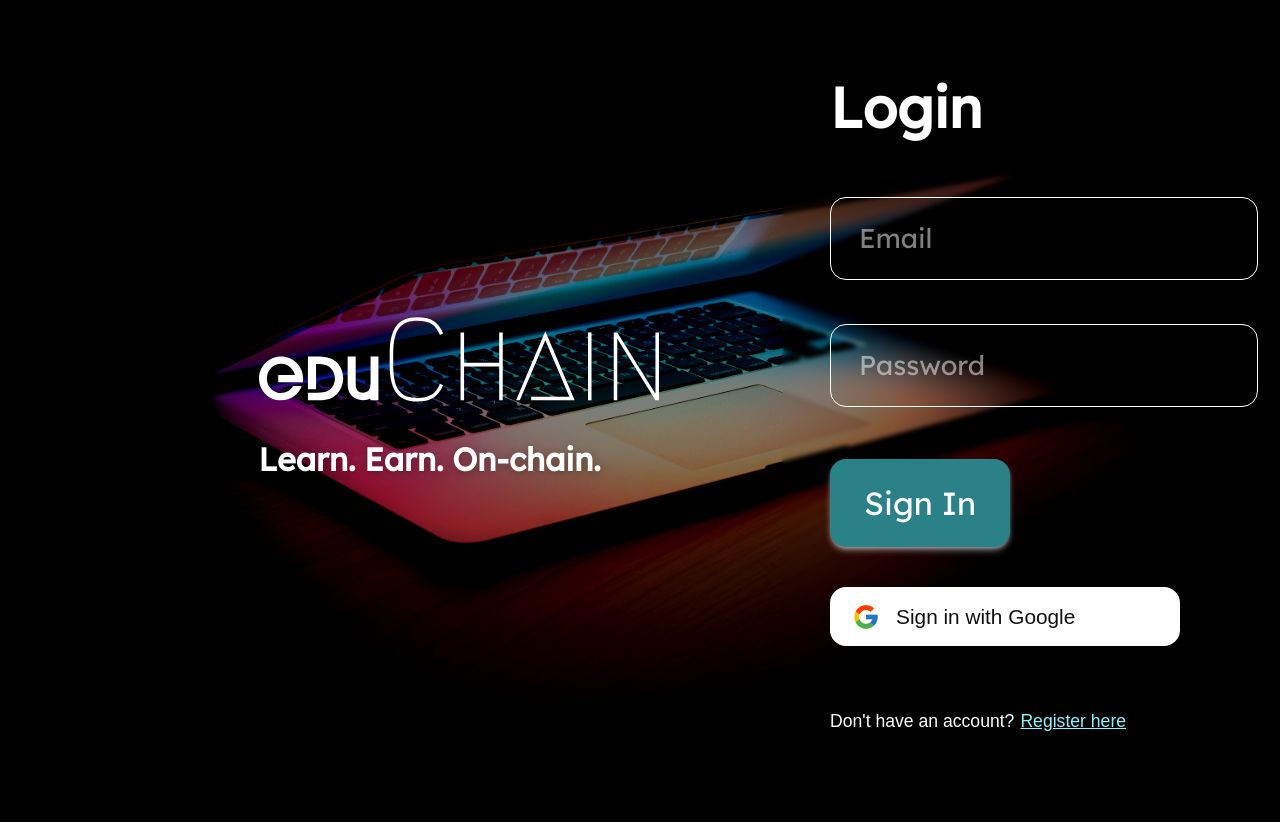
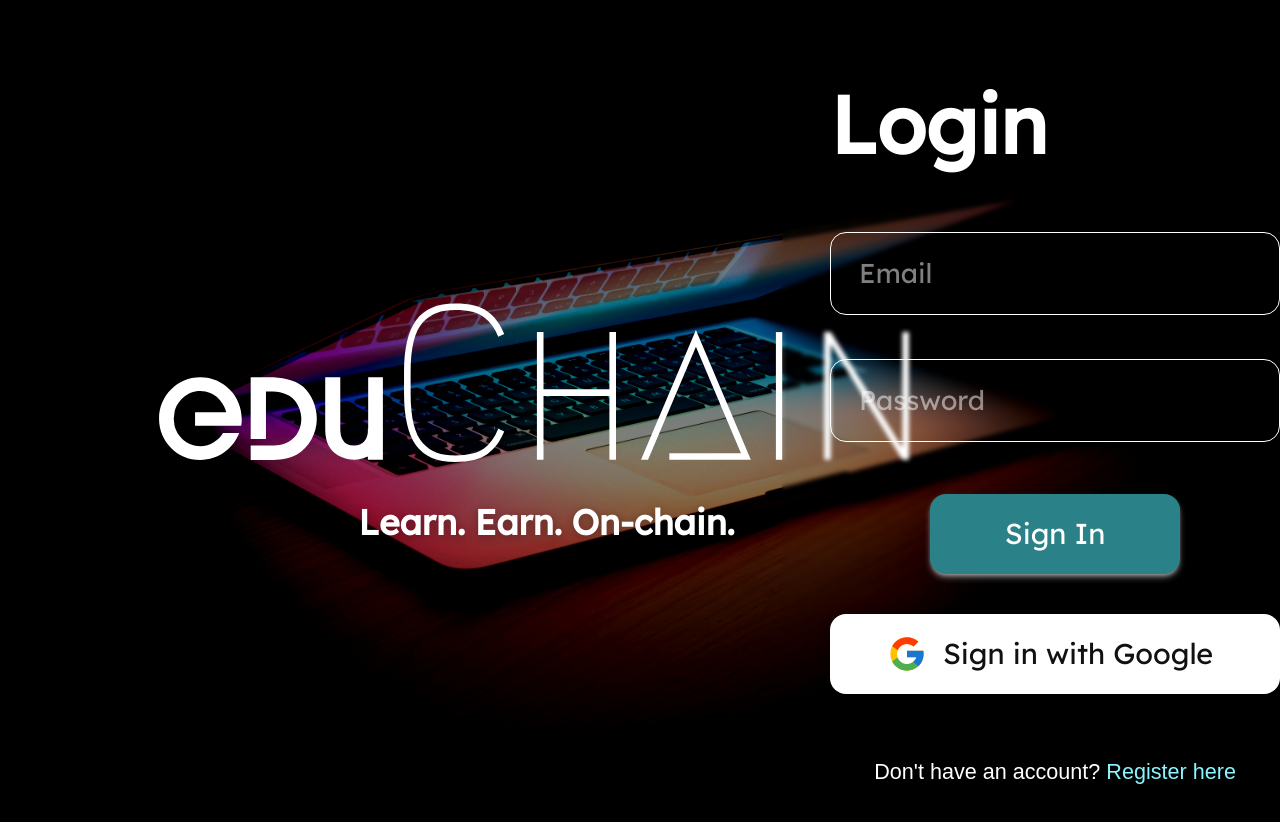
Before and after one commit to XenomLight/EduChain, a React (Vite) app in the folder src/frontend/: page / in a window 1280 px wide. Shown: the top 822 px of the page. Before the commit the page ends 800 px from the top, so only its background shows below. Built offline with nearby package versions, Linux system fonts and the light colour scheme.

Commit message:
Login homepage (Desktop) finished.

```diff
--- a/src/frontend/src/index.css
+++ b/src/frontend/src/index.css
@@ -64,15 +64,18 @@ body {
 }
 /* Make logo much larger */
 .home-logo {
-  width: 400px;
-  max-width: 60vw;
+  width: 750px;
+  max-width: 80vw;
   margin-bottom: 25px;
   position: relative;
+  right: 100px;
 }
 .home-subtext {
   font-family: 'Lexend', sans-serif;
   font-weight: 600;
-  font-size: 2rem;
+  font-size: 2.2rem;
+  position: relative;
+  left: 100px;
   color: #fff;
   margin-top: 8px;
   text-shadow: 0 2px 8px rgba(0,0,0,0.3);
@@ -95,13 +98,16 @@ body {
   width: 950px;
   max-width: 95vw;
   backdrop-filter: blur(2px);
+  align-items: center;
 }
 .home-login-title {
   font-family: 'Lexend', sans-serif;
   font-weight: 600;
-  font-size: 3.5rem;
+  font-size: 5rem;
   color: #fff;
-  text-align: left;
+  text-align: left !important;
+  width: 100%;
+  margin-left: 0;
   margin-bottom: 16px;
 }
 .home-input {
@@ -116,8 +122,6 @@ body {
 .home-signin-btn {
   background: #2A8188;
   color: #fff;
-  font-family: 'Lexend', sans-serif;
-  font-size: 2rem;
   border-radius: 16px;
   padding: 20px 0;
   margin-top: 12px;
@@ -130,10 +134,14 @@ body {
 }
 
 .short-btn {
-  width: 180px;
-  align-self: flex-start;
+  font-family: 'Lexend', sans-serif !important;
+  font-size: 1.8rem;
+  width: 250px;
+  align-self: center;
   margin-top: 8px;
   margin-bottom: 8px;
+  height: 80px;
+  padding: 8px 0;
 }
 
 .home-google-btn {
@@ -141,17 +149,19 @@ body {
   align-items: center;
   background: #fff;
   color: #111;
-  font-family: 'Poppins', sans-serif;
-  font-size: 1.3rem;
+  font-family: 'Lexend', sans-serif;
+  font-size: 1.8rem;
   border-radius: 16px;
-  padding: 14px 32px 14px 20px;
+  padding: 12px 32px 12px 20px;
   border: none;
   box-shadow: 0 4px 16px rgba(0,0,0,0.08);
   cursor: pointer;
   margin-bottom: 12px;
-  width: 100%;
-  max-width: 350px;
+  width: 600px;
+  max-width: 450px;
   transition: background 0.2s;
+  justify-content: center;
+  height: 80px;
 }
 .home-google-btn:hover {
   background: #f2f2f2;
@@ -163,8 +173,8 @@ body {
   margin-left: 2px;
 }
 .google-logo {
-  width: 28px;
-  height: 28px;
+  width: 40px;
+  height: 40px;
 }
 
 .home-register-row {
@@ -172,7 +182,8 @@ body {
   align-items: center;
   margin-top: 18px;
   font-family: 'Poppins', sans-serif;
-  font-size: 1.1rem;
+  font-size: 1.35rem;
+  justify-content: center;
 }
 .home-register-text {
   color: #fff;
@@ -182,6 +193,7 @@ body {
   color: #8AF4FF;
   font-family: 'Poppins', sans-serif;
   margin-left: 6px;
-  text-decoration: underline;
+  text-decoration: none;
   cursor: pointer;
+  font-size: 1.35rem;
 }
```
